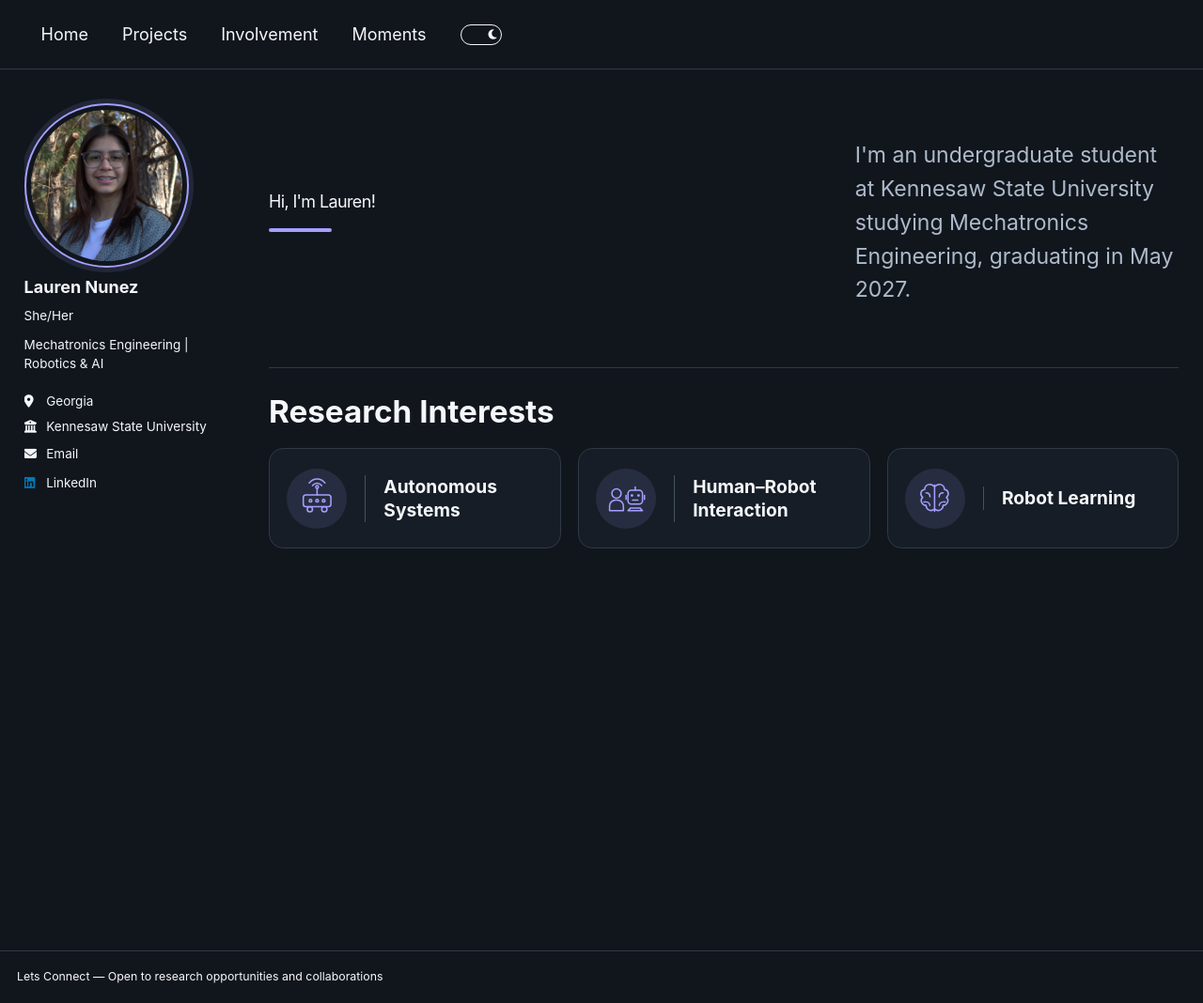
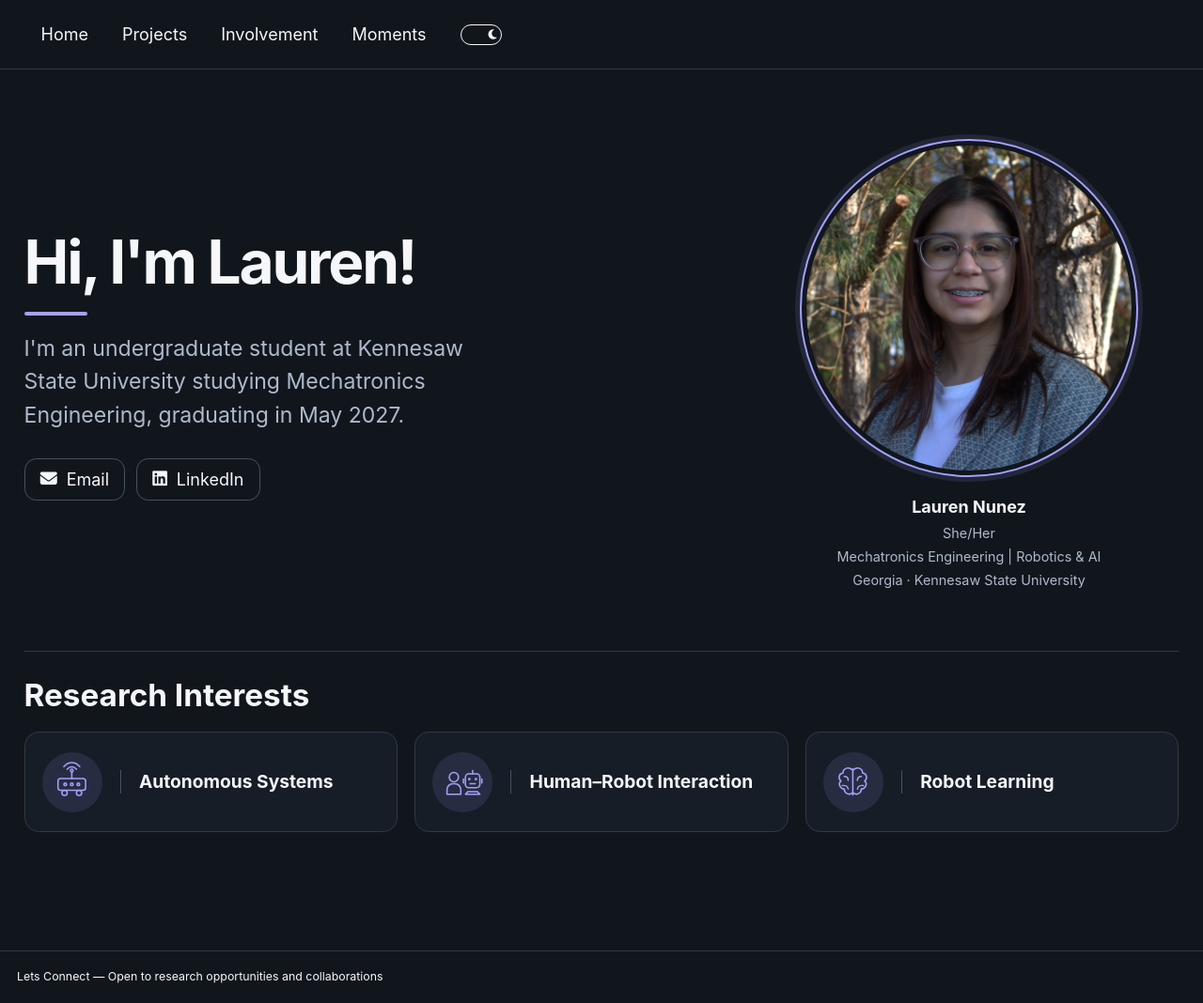
Before and after one commit to laurn156/laurn156.github.io, a Jekyll site: the page built from _pages/about.md, in a window 1280 px wide and 1068 px high. Shown: the whole window at 94% size. Built offline with Jekyll 4.4.1, drawn with Linux system fonts in a browser that asks for light colours; a style sheet for code colours, icons or effects is not loaded.

Commit message:
Lay out the homepage intro, portrait, and contact links

```diff
--- a/_pages/about.md
+++ b/_pages/about.md
@@ -1,14 +1,37 @@
 ---
 permalink: /
-author_profile: true
+author_profile: false
 redirect_from:
   - /about/
   - /about.html
 ---
 
-<section class="home-intro">
-  <p class="home-intro__eyebrow">Hi, I'm Lauren!</p>
-  <p class="home-intro__lede">I'm an undergraduate student at Kennesaw State University studying Mechatronics Engineering, graduating in May 2027.</p>
+<section class="home-intro" aria-labelledby="home-intro-title">
+  <div class="home-intro__copy">
+    <h1 id="home-intro-title" class="home-intro__eyebrow">Hi, I'm Lauren!</h1>
+    <p class="home-intro__lede">I'm an undergraduate student at Kennesaw State University studying Mechatronics Engineering, graduating in May 2027.</p>
+    <div class="home-intro__links">
+      {% if site.author.email %}
+      <a href="mailto:{{ site.author.email }}"><i class="fas fa-envelope" aria-hidden="true"></i>{{ site.data.ui-text[site.locale].email_label | default: "Email" }}</a>
+      {% endif %}
+      {% if site.author.linkedin %}
+      <a href="https://www.linkedin.com/in/{{ site.author.linkedin }}"><i class="fab fa-linkedin" aria-hidden="true"></i>LinkedIn</a>
+      {% endif %}
+    </div>
+  </div>
+  <figure class="home-profile">
+    {% assign portrait = site.author.avatar %}
+    {% unless portrait contains "://" %}
+      {% assign portrait = portrait | prepend: "/images/" | relative_url %}
+    {% endunless %}
+    <img src="{{ portrait | escape }}" alt="{{ site.author.name | escape }}" fetchpriority="high">
+    <figcaption>
+      <strong>{{ site.author.name }}</strong>
+      <span>{{ site.author.pronouns }}</span>
+      <span>{{ site.author.bio | escape }}</span>
+      <span>{{ site.author.location }} · {{ site.author.employer }}</span>
+    </figcaption>
+  </figure>
 </section>
 
 <section class="research-interests" aria-labelledby="research-interests-title">
```
